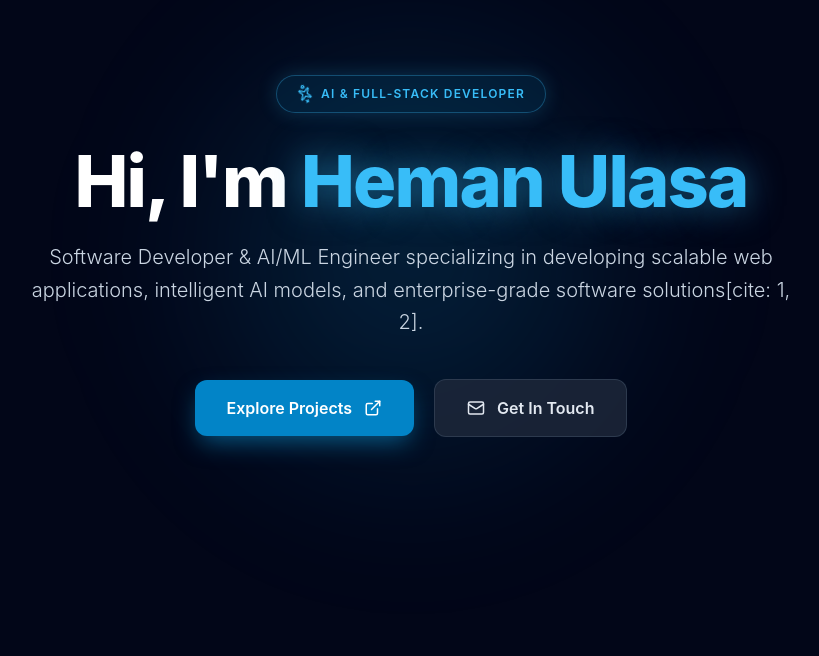
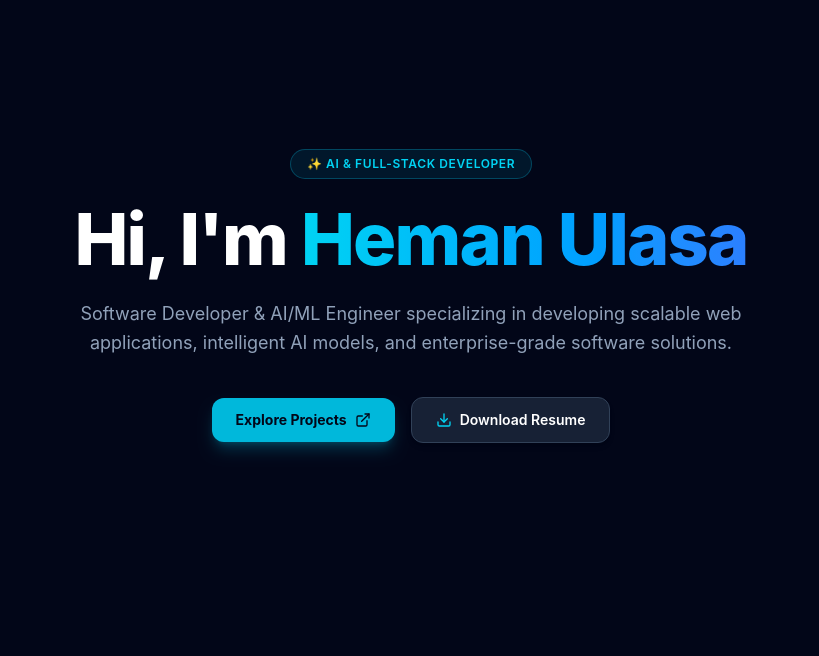
Before and after one commit to hemanulasa884-creator/heman-portfolio, a React (Vite) app: page / in a window 1280 px wide. Shown: the part 144-800 px from the top of the page, without its empty margins (229-1048 px from the left). Built offline with nearby package versions, Linux system fonts and the light colour scheme.

Commit message:
Add resume pdf to public folder and link in Hero

```diff
--- a/src/components/Hero.jsx
+++ b/src/components/Hero.jsx
@@ -1,74 +1,48 @@
 import React from 'react';
-import { motion } from 'framer-motion';
-import { Mail, ExternalLink, Sparkles } from 'lucide-react';
+import { ExternalLink, Download } from 'lucide-react';
 
 export default function Hero() {
   return (
-    <section className="min-h-screen flex flex-col justify-center items-center px-6 py-20 max-w-5xl mx-auto text-center relative overflow-hidden">
-      {/* Background Radial Glow */}
-      <div
-        className="absolute top-1/2 left-1/2 -translate-x-1/2 -translate-y-1/2 w-[600px] h-[600px] rounded-full pointer-events-none"
-        style={{
-          background: 'radial-gradient(circle, rgba(14,165,233,0.18) 0%, rgba(3,7,18,0) 70%)',
-          filter: 'blur(60px)'
-        }}
-      />
+    <section className="min-h-screen flex flex-col items-center justify-center text-center px-4 pt-20">
+      {/* Badge */}
+      <div className="inline-flex items-center gap-2 px-4 py-1.5 rounded-full border border-cyan-500/30 bg-cyan-500/10 text-cyan-400 text-xs font-semibold tracking-wider uppercase mb-6">
+        <span>✨ AI & FULL-STACK DEVELOPER</span>
+      </div>
 
-      <motion.div
-        initial={{ opacity: 0, scale: 0.9, y: 30 }}
-        animate={{ opacity: 1, scale: 1, y: 0 }}
-        transition={{ duration: 0.7, ease: "easeOut" }}
-        className="relative z-10 flex flex-col items-center"
-      >
-        <motion.div
-          whileHover={{ scale: 1.05 }}
-          className="inline-flex items-center gap-2 px-5 py-2.5 rounded-full border text-xs font-semibold tracking-widest uppercase mb-8 cursor-pointer"
-          style={{
-            backgroundColor: 'rgba(14, 165, 233, 0.1)',
-            borderColor: 'rgba(56, 189, 248, 0.3)',
-            color: '#38bdf8',
-            boxShadow: '0 0 20px rgba(56, 189, 248, 0.2)'
-          }}
-        >
-          <Sparkles size={16} className="animate-spin" /> AI & Full-Stack Developer
-        </motion.div>
-
-        <h1 className="text-5xl md:text-7xl font-extrabold tracking-tight mb-6 text-white">
-          Hi, I'm <span style={{ color: '#38bdf8', textShadow: '0 0 35px rgba(56, 189, 248, 0.5)' }}>Heman Ulasa</span>
+      {/* Heading */}
+      <h1 className="text-4xl sm:text-6xl md:text-7xl font-extrabold text-white mb-6 tracking-tight">
+        Hi, I'm <span className="text-transparent bg-clip-text bg-gradient-to-r from-cyan-400 to-blue-500">Heman Ulasa</span>
       </h1>
 
-        <p className="text-slate-300 text-lg md:text-xl max-w-3xl mx-auto mb-10 leading-relaxed font-light">
-          Software Developer & AI/ML Engineer specializing in developing scalable web applications, intelligent AI models, and enterprise-grade software solutions[cite: 1, 2].
+      {/* Subtitle */}
+      <p className="max-w-2xl text-slate-400 text-base sm:text-lg mb-10 leading-relaxed">
+        Software Developer & AI/ML Engineer specializing in developing scalable web applications,
+        intelligent AI models, and enterprise-grade software solutions.
       </p>
 
-        <div className="flex flex-wrap gap-5 justify-center items-center">
-          <motion.a
-            whileHover={{ scale: 1.08, translateY: -3 }}
-            whileTap={{ scale: 0.95 }}
+      {/* Action Buttons */}
+      <div className="flex flex-wrap gap-4 justify-center items-center">
+        {/* Explore Projects Button */}
+        <a
           href="#projects"
-            className="text-white font-semibold px-8 py-4 rounded-xl flex items-center gap-3 transition-all"
-            style={{
-              backgroundColor: '#0284c7',
-              boxShadow: '0 10px 25px -5px rgba(14, 165, 233, 0.5)'
-            }}
+          className="flex items-center gap-2 px-6 py-3 rounded-xl bg-cyan-500 hover:bg-cyan-400 text-slate-950 font-bold text-sm shadow-lg shadow-cyan-500/25 transition duration-200"
         >
-            Explore Projects <ExternalLink size={18} />
-          </motion.a>
+          <span>Explore Projects</span>
+          <ExternalLink size={16} />
+        </a>
 
-          <motion.a
-            whileHover={{ scale: 1.08, translateY: -3 }}
-            whileTap={{ scale: 0.95 }}
-            href="mailto:hemanulasa884@gmail.com"
-            className="text-slate-200 font-semibold px-8 py-4 rounded-xl flex items-center gap-3 border transition-all"
-            style={{
-              backgroundColor: 'rgba(30, 41, 59, 0.8)',
-              borderColor: 'rgba(51, 65, 85, 0.8)'
-            }}
+        {/* Download Resume Button */}
+        <a
+          href="/resume.pdf"
+          target="_blank"
+          rel="noopener noreferrer"
+          download="Heman_Krishna_Ulasa_Resume.pdf"
+          className="flex items-center gap-2 px-6 py-3 rounded-xl border border-slate-700 bg-slate-800/80 hover:bg-slate-700 hover:border-cyan-400/50 text-white font-semibold text-sm transition duration-200 shadow-md"
         >
-            <Mail size={18} /> Get In Touch
-          </motion.a>
+          <Download size={16} className="text-cyan-400" />
+          <span>Download Resume</span>
+        </a>
       </div>
-      </motion.div>
     </section>
   );
 }
```
Also changed, not shown: 1 other file (tests, documents, lock files or other folders). Lines whose indentation alone changed are shown as unchanged.
